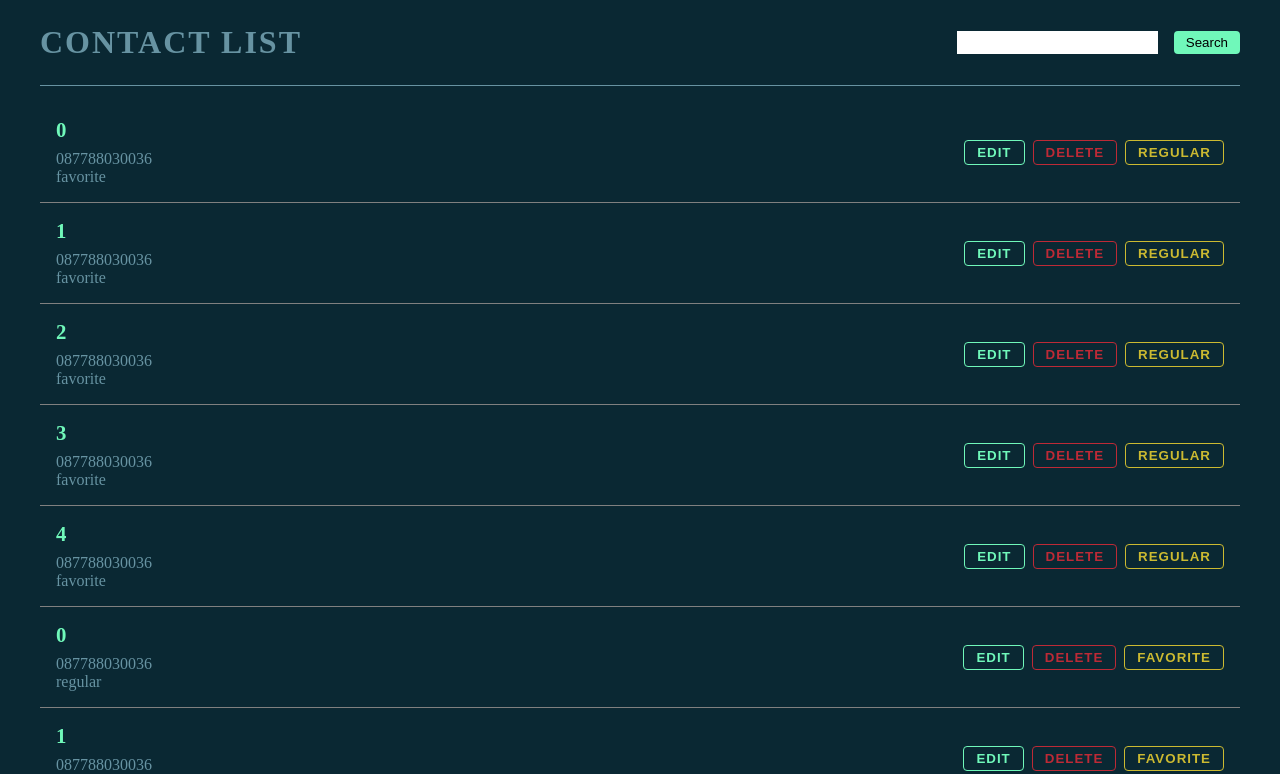
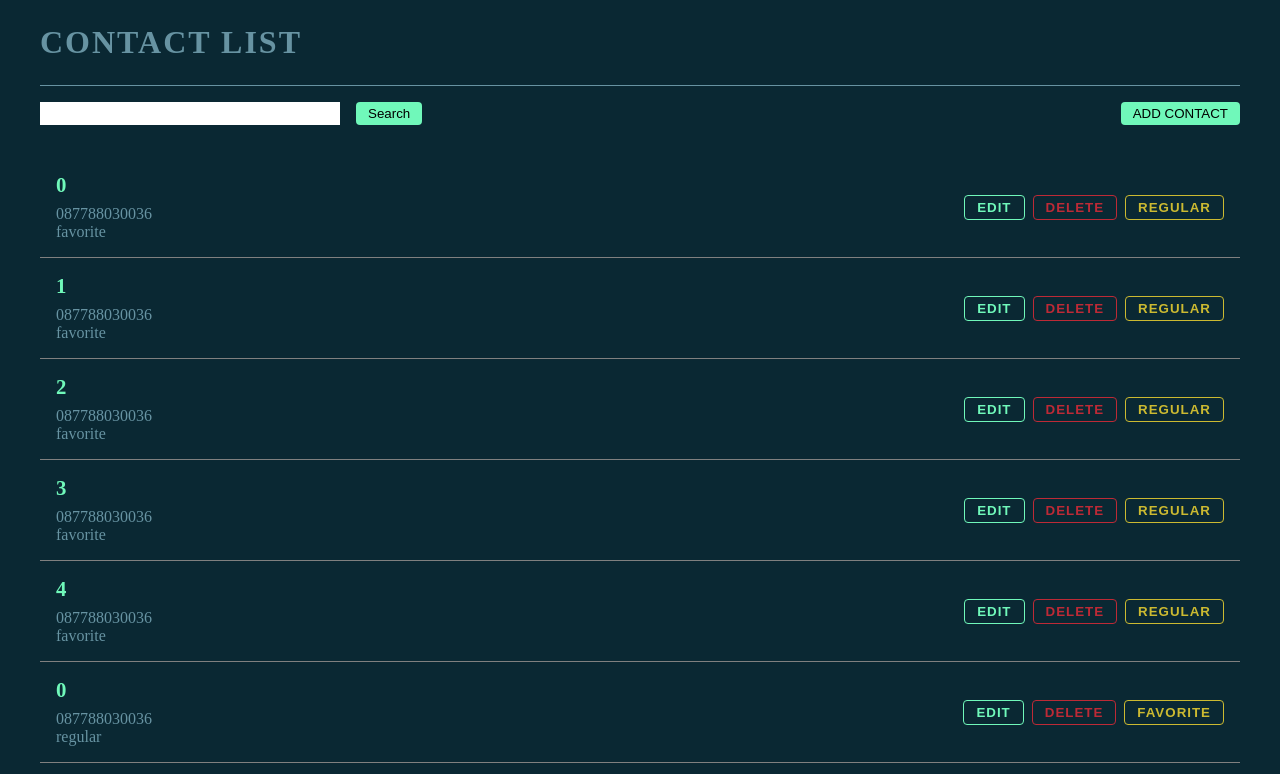
Before and after one commit to sammyarno/goto-test, a React (Create React App) app: page / in a window 1280 px wide. Shown: the top 774 px of the page. Built offline with nearby package versions, Linux system fonts and the light colour scheme.

Commit message:
filter component done

```diff
--- a/src/components/contact-list/index.tsx
+++ b/src/components/contact-list/index.tsx
@@ -66,8 +66,8 @@ const contactNameStyle = css`
 
 const ContactList = () => {
   return (
-    <Container>
-      <Container padded>
+    <Container padded>
+      <Container>
         {Array.from(Array(5).keys()).map((val) => (
           <Contact key={val}>
             <div>
--- /dev/null
+++ b/src/components/filter/index.tsx
@@ -0,0 +1,68 @@
+/** @jsxImportSource @emotion/react */
+import styled from "@emotion/styled";
+import { ChangeEvent, MouseEvent, useState } from "react";
+import { Container } from "../shared";
+import { css } from "@emotion/react";
+
+const InputContainer = styled.div`
+  display: flex;
+  justify-content: center;
+  align-items: center;
+`;
+
+const SearchButton = styled.button`
+  border: none;
+  border-radius: 0.25rem;
+  background-color: var(--primary);
+  padding: 0.25rem 0.75rem;
+`;
+
+const SearchInput = styled.input`
+  margin-right: 1rem;
+  padding: 0.25rem 0.75rem;
+  border: none;
+  width: 300px;
+
+  :focus {
+    outline: none;
+  }
+`;
+
+const AddButton = styled.button`
+  border-radius: 0.25rem;
+  text-transform: uppercase;
+  padding: 0.25rem 0.75rem;
+  border: none;
+  background-color: var(--primary);
+`;
+
+const containerStyle = css`
+  display: flex;
+  align-items: center;
+  justify-content: space-between;
+`;
+
+const Filter = () => {
+  const [searchQuery, setSearchQuery] = useState("");
+
+  const handleSearchQuery = (e: ChangeEvent<HTMLInputElement>) => {
+    setSearchQuery(e.target.value);
+  };
+
+  const handleSearch = (e: MouseEvent<HTMLButtonElement>) => {
+    e.preventDefault();
+    alert(`search ${searchQuery}`);
+  };
+
+  return (
+    <Container padded css={containerStyle}>
+      <InputContainer>
+        <SearchInput type="text" value={searchQuery} onChange={handleSearchQuery} />
+        <SearchButton onClick={handleSearch}>Search</SearchButton>
+      </InputContainer>
+      <AddButton>add contact</AddButton>
+    </Container>
+  );
+};
+
+export default Filter;
--- a/src/components/navigation-bar/index.tsx
+++ b/src/components/navigation-bar/index.tsx
@@ -1,7 +1,6 @@
 /** @jsxImportSource @emotion/react */
 import styled from "@emotion/styled";
 import { css } from "@emotion/react";
-import { ChangeEvent, MouseEvent, useState } from "react";
 
 const Navbar = styled.div`
   border-bottom: 1px solid var(--accent);
@@ -10,53 +9,15 @@ const Navbar = styled.div`
   justify-content: space-between;
 `;
 
-const InputContainer = styled.div`
-  display: flex;
-  justify-content: center;
-  align-items: center;
-`;
-
-const SearchButton = styled.button`
-  border: none;
-  border-radius: 0.25rem;
-  background-color: var(--primary);
-  padding: 0.25rem 0.75rem;
-`;
-
-const SearchInput = styled.input`
-  margin-right: 1rem;
-  padding: 0.25rem 0.75rem;
-  border: none;
-
-  :focus {
-    outline: none;
-  }
-`;
-
 const logoStyle = css`
   text-transform: uppercase;
   letter-spacing: 2px;
 `;
 
 const NavigationBar = () => {
-  const [searchQuery, setSearchQuery] = useState("");
-
-  const handleSearchQuery = (e: ChangeEvent<HTMLInputElement>) => {
-    setSearchQuery(e.target.value);
-  };
-
-  const handleSearch = (e: MouseEvent<HTMLButtonElement>) => {
-    e.preventDefault();
-    alert(`search ${searchQuery}`);
-  };
-
   return (
     <Navbar>
       <h1 css={logoStyle}>Contact List</h1>
-      <InputContainer>
-        <SearchInput type="text" value={searchQuery} onChange={handleSearchQuery} />
-        <SearchButton onClick={handleSearch}>Search</SearchButton>
-      </InputContainer>
     </Navbar>
   );
 };
--- a/src/components/shared.tsx
+++ b/src/components/shared.tsx
@@ -3,6 +3,7 @@ import styled from "@emotion/styled";
 type ContainerProps = {
   // eslint-disable-next-line @typescript-eslint/no-explicit-any
   padded?: boolean;
+  style?: string;
 };
 
 export const Container = styled.div<ContainerProps>`
@@ -30,4 +31,5 @@ export const Container = styled.div<ContainerProps>`
   margin: 0 auto;
 
   ${(props) => `${props.padded ? "padding: 1rem 0;" : ""}`};
+  ${(props) => `${props.style ? props.style : ""}`};
 `;
--- a/src/pages/app/index.tsx
+++ b/src/pages/app/index.tsx
@@ -1,11 +1,13 @@
 import NavigationBar from "../../components/navigation-bar";
 import ContactList from "../../components/contact-list";
 import { Container } from "../../components/shared";
+import Filter from "../../components/filter";
 
 const App = () => {
   return (
     <Container className="app">
       <NavigationBar />
+      <Filter />
       <ContactList />
     </Container>
   );
```
